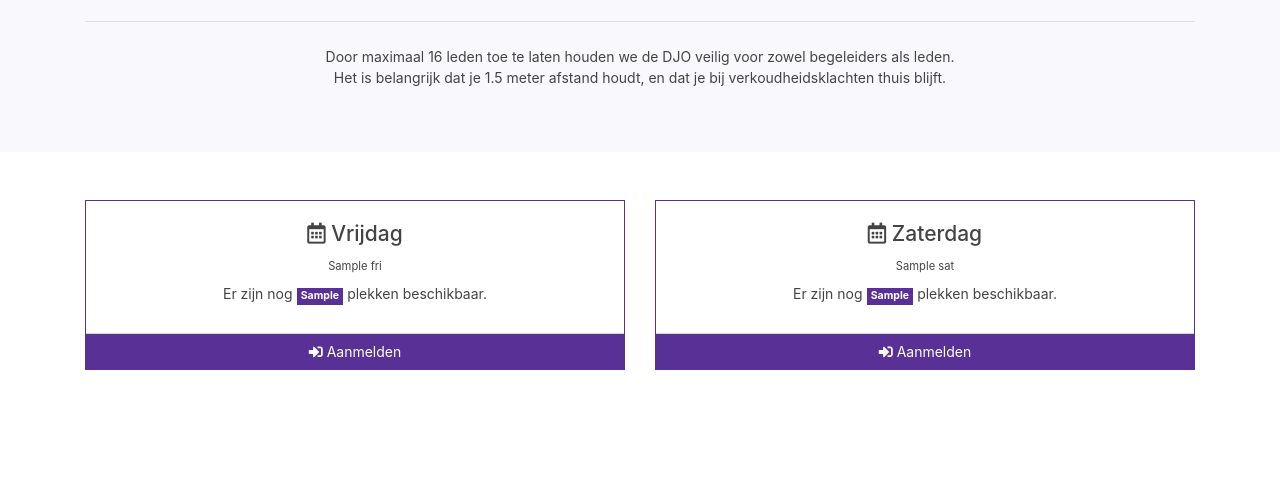
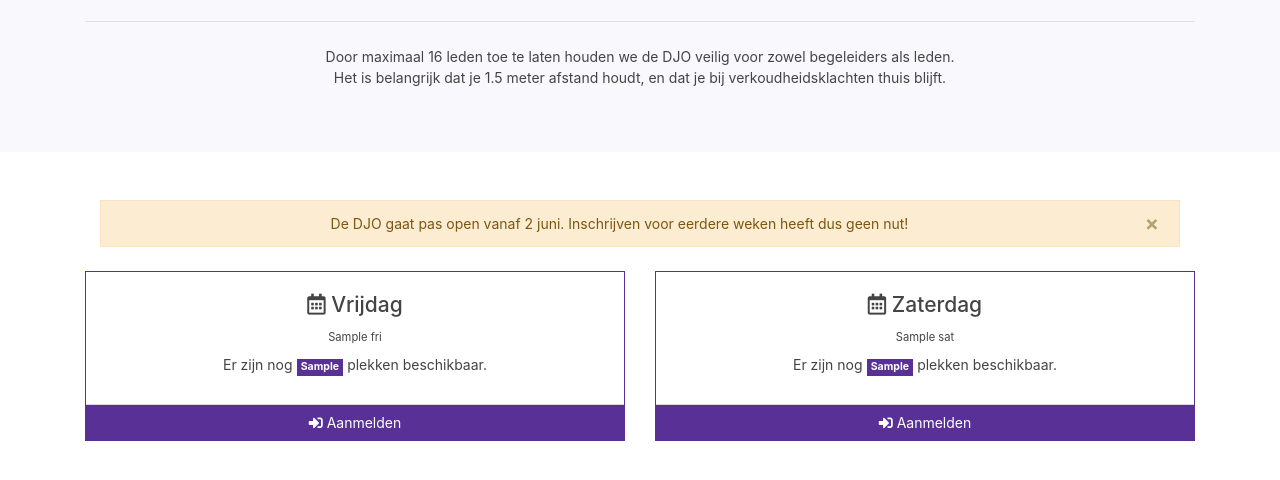
Before and after one commit to djoamersfoort/aanmelden, a Django app: template aanmelden/templates/main.html in a window 1280 px wide. Shown: the part 263-743 px from the top of the page. Run offline with Django 3.2, Linux system fonts and the light colour scheme; the template is opened without the code that fills it: most values are stand-ins (such as "Sample title", 1, 10 or a date in 2020); some libraries are stand-ins or nearby versions.

Commit message:
added pre-date warning

```diff
--- a/aanmelden/templates/main.html
+++ b/aanmelden/templates/main.html
@@ -23,6 +23,18 @@
 </div>
 
 <div class="container mt-5 text-center">
+
+    {% now "Y-m-d" as todays_date %}
+
+    {% if todays_date < "2020-06-02" %}
+    <div class="container my-4">
+        <div class="alert alert-dismissible alert-warning">
+            <button type="button" class="close" data-dismiss="alert">&times;</button>
+            <p class="mb-0">De DJO gaat pas open vanaf 2 juni. Inschrijven voor eerdere weken heeft dus geen nut!</p>
+        </div>
+    </div>
+    {% endif %}
+
     <div class="row">
         <div class="col-sm">
             <div class="card border-primary">
```
